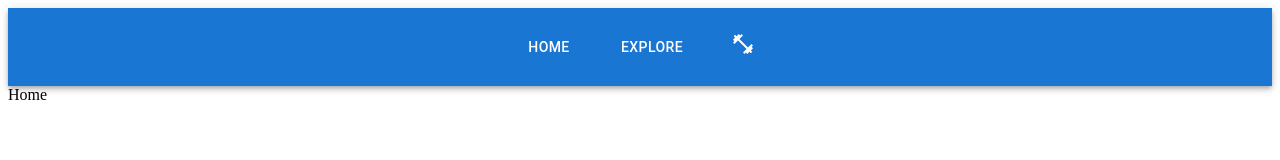
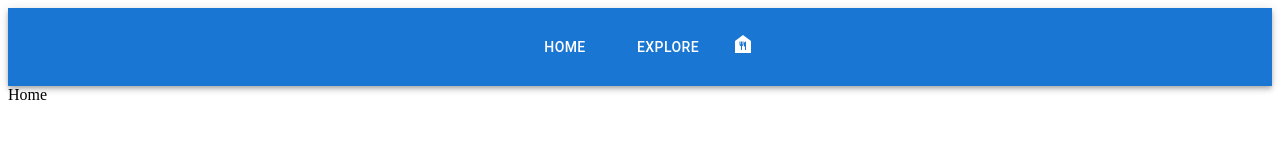
Before and after one commit to GreenCatInForest/recipe-search-app, a React (Create React App) app: page / in a window 1280 px wide. Shown: the top 160 px of the page. Built offline with nearby package versions, Linux system fonts and the light colour scheme.

Commit message:
change icon

```diff
--- a/src/components/NavBar.js
+++ b/src/components/NavBar.js
@@ -13,7 +13,7 @@ import Container from "@mui/material/Container";
 import Button from "@mui/material/Button";
 import Drawer from "@mui/material/Drawer";
 import Badge from "@mui/material/Badge";
-import FitnessCenterTwoToneIcon from "@mui/icons-material/FitnessCenterTwoTone";
+import FoodBankIcon from "@mui/icons-material/FoodBank";
 // import { useApp } from "../hooks/useApp";
 
 export const NavBar = () => {
@@ -78,7 +78,7 @@ export const NavBar = () => {
               sx={{ my: 2, color: "white", display: "block" }}
             >
               <Badge badgeContent={4} color="error">
-                <FitnessCenterTwoToneIcon />
+                <FoodBankIcon />
               </Badge>
             </IconButton>
           </Box>
@@ -117,9 +117,9 @@ export const NavBar = () => {
                 onClick={() => {
                   navigate("/my-plans");
                 }}
-                sx={{ my: 2, mx: 2, color: "white", display: "block" }}
+                sx={{ my: 2, color: "white", display: "block" }}
               >
-                <FitnessCenterTwoToneIcon />
+                <FoodBankIcon />
               </IconButton>
             </Box>
           </Box>
```
